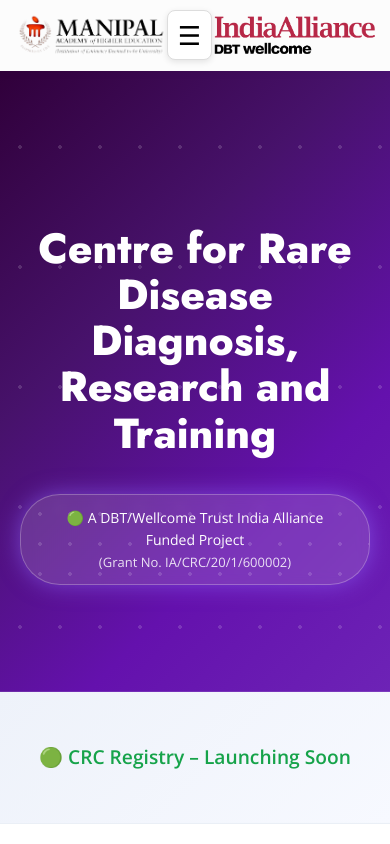
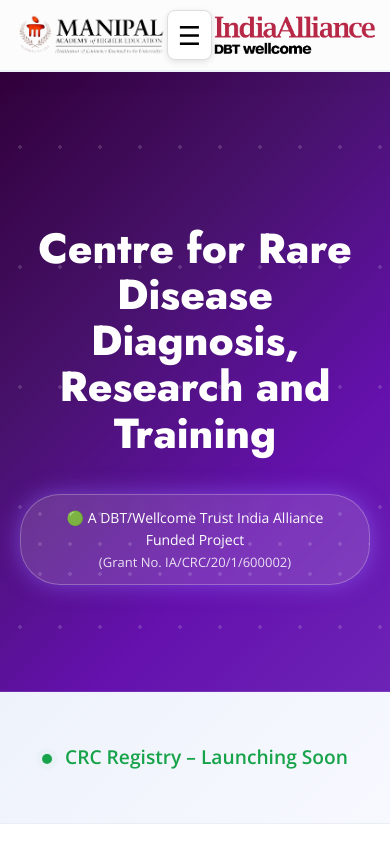
Before and after one commit to vismay-bioinfo/crc-website, a React (Vite) app: page / in a window 390 px wide. Shown: the top 844 px of the page. Built offline with nearby package versions, Linux system fonts and the light colour scheme.

Commit message:
feat: animate registry banner, colorize cards, stack mobile grid, and scale desktop fonts

```diff
--- a/src/pages/Home.jsx
+++ b/src/pages/Home.jsx
@@ -114,7 +114,7 @@ export default function Home() {
 
       {/* REGISTRY BANNER */}
       <section className="registry-banner">
-        🟢 CRC Registry – Launching Soon
+        <span className="pulsing-dot"></span> CRC Registry – Launching Soon
       </section>
 
       {/* ABOUT SECTION */}
--- a/src/styles/home.css
+++ b/src/styles/home.css
@@ -1,5 +1,6 @@
 /* ================= GLOBAL SAFETY ================= */
 /* DEBUG PAGE BORDER */
+*,
 *::before,
 *::after {
   box-sizing: border-box;
@@ -561,17 +562,19 @@ pointer-events:none;
   box-shadow:0 12px 30px rgba(0,0,0,0.08);
 }
 
-.collab-card:nth-of-type(1){
-  background:#eef1f7;
-}
-
 .collab-card:nth-of-type(2){
-  background:#f2f6ff;
+  background:#f0faf5; /* MAHE: Soft mint green */
+  border-top: 4px solid #16A34A;
 }
 
 .collab-card:nth-of-type(3){
-  background:#f7f3ff;
+  background:#f0f4fc; /* IOB: Soft academic blue */
+  border-top: 4px solid #2b6cb0;
+}
 
+.collab-card:nth-of-type(4){
+  background:#f6f0fa; /* DRILS: Soft medical purple */
+  border-top: 4px solid #805ad5;
 }
 
 /* HEADER (TITLE + LOGO) */
@@ -965,12 +968,50 @@ to{ box-shadow: 0 0 25px rgba(140, 100, 255, 0.6); }
 }
 
 
+/* ================= PULSING DOT FOR BANNER ================= */
+.pulsing-dot {
+  display: inline-block;
+  width: 10px;
+  height: 10px;
+  background-color: #16A34A;
+  border-radius: 50%;
+  margin-right: 8px;
+  box-shadow: 0 0 0 0 rgba(22, 163, 74, 0.7);
+  animation: pulse 1.5s infinite;
+  vertical-align: middle;
+}
+@keyframes pulse {
+  0% {
+    transform: scale(0.95);
+    box-shadow: 0 0 0 0 rgba(22, 163, 74, 0.7);
+  }
+  70% {
+    transform: scale(1);
+    box-shadow: 0 0 0 6px rgba(22, 163, 74, 0);
+  }
+  100% {
+    transform: scale(0.95);
+    box-shadow: 0 0 0 0 rgba(22, 163, 74, 0);
+  }
+}
+
+/* ================= RESPONSIVE CASCADE ================= */
+
 @media (max-width: 1200px) {
   .stats-grid {
     grid-template-columns: repeat(3, 1fr);
   }
   .leader-grid {
     grid-template-columns: repeat(2, 1fr);
+  }
+}
+
+@media (max-width: 900px) {
+  .stats-grid {
+    grid-template-columns: repeat(2, 1fr) !important;
+  }
+  .leader-grid {
+    grid-template-columns: 1fr !important;
   }
 }
 
@@ -986,22 +1027,25 @@ to{ box-shadow: 0 0 25px rgba(140, 100, 255, 0.6); }
     justify-self: center;
   }
 
-  /* HIDE LINKS INITIALLY */
+  /* MOBILE NAVBAR MENU FIX (prevent cut-off names) */
+  .nav-center {
+    position: static !important;
+  }
+
   .nav-links {
     position: absolute;
-    top: 70px;
+    top: 100% !important;
     left: 0;
-    width: 100%;
-
+    width: 100% !important;
+    box-sizing: border-box;
     flex-direction: column;
     align-items: center;
-
     background: white;
-
     max-height: 0;
     overflow: hidden;
-
     transition: max-height 0.3s ease;
+    border-bottom: 2px solid #eef1f7;
+    box-shadow: 0 10px 25px rgba(0,0,0,0.08);
   }
 
   /* OPEN MENU */
@@ -1025,15 +1069,26 @@ to{ box-shadow: 0 0 25px rgba(140, 100, 255, 0.6); }
    .navbar {
     grid-template-columns: max-content auto max-content;
   }
-
 }
 
 @media (min-width: 1440px) {
+  body {
+    font-size: 17px;
+  }
+  .container {
+    max-width: 1300px;
+  }
+  .section h2 {
+    font-size: 38px;
+  }
   .nav-center a {
     font-size: 15px;
-    padding: 6px 10px;
+    padding: 6px 12px;
   }
   .nav-center {
     gap: 20px;
   }
+  .stat-number {
+    font-size: 38px;
+  }
 }
```
